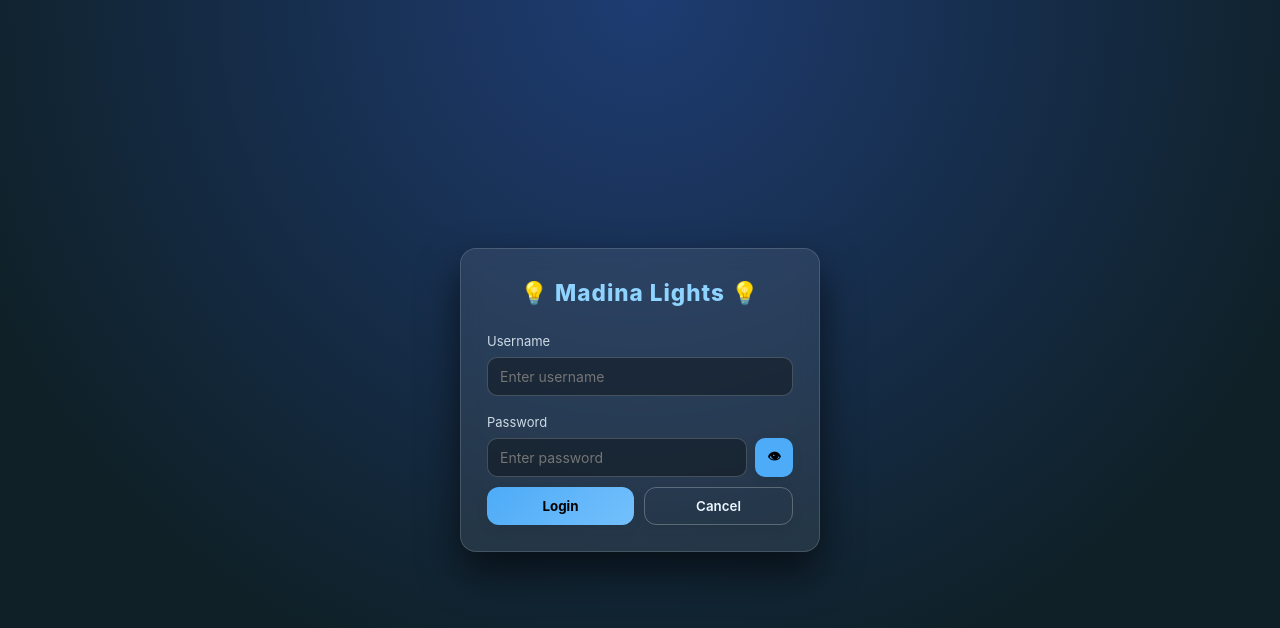
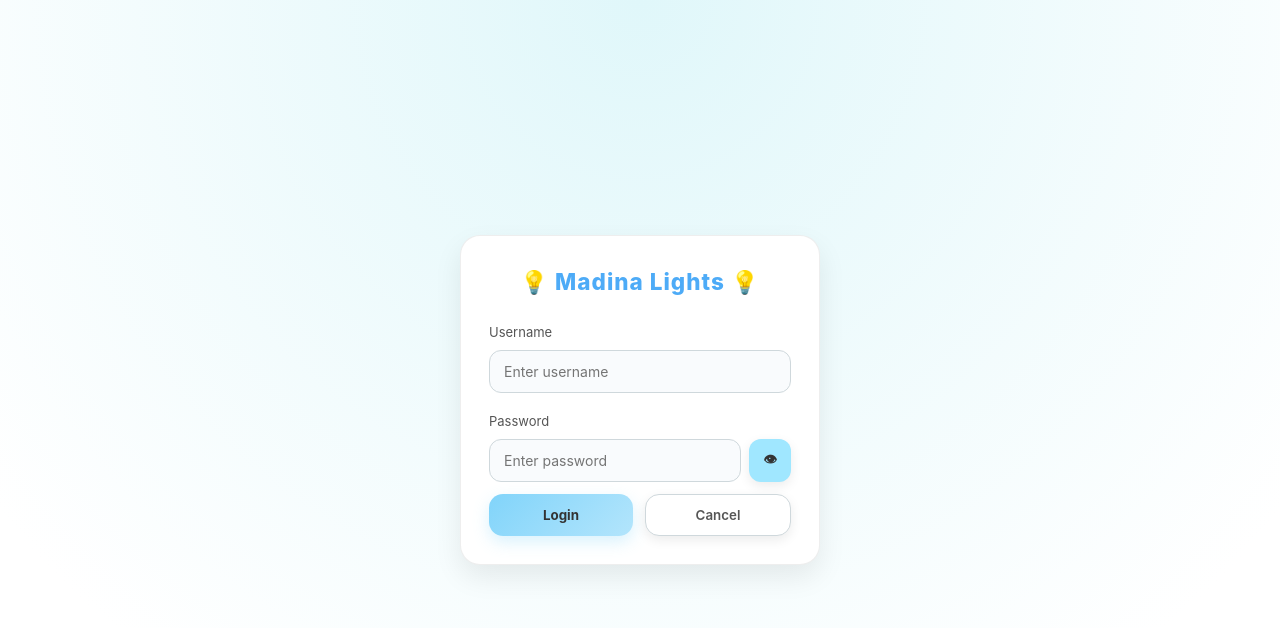
Before and after one commit to faizanyounusrcmemon-blip/madina-lights-software, a React (Vite) app: page / in a window 1280 px wide. Shown: the top 628 px of the page. Built offline with nearby package versions, Linux system fonts and the light colour scheme; no server answers; the HTML template or start-up script is replaced by a standard one.

Commit message:
Update Login.jsx

```diff
--- a/src/pages/Login.jsx
+++ b/src/pages/Login.jsx
@@ -41,7 +41,7 @@ export default function Login({ onLogin }) {
       manage_users: !!data.manage_users,
       stock_report: !!data.stock_report,
       sale_report: !!data.sale_report,
-      monthly_report: !!data.monthly_report
+      monthly_report: !!data.monthly_report,
     };
 
     sessionStorage.setItem("user", JSON.stringify(userObj));
@@ -63,55 +63,55 @@ export default function Login({ onLogin }) {
         alignItems: "center",
         justifyContent: "center",
         background:
-          "radial-gradient(circle at top, #1e3c72, #0f2027 70%)",
+          "radial-gradient(circle at top, #e0f7fa, #ffffff 80%)",
       }}
     >
       <form
         onSubmit={handleLogin}
         style={{
           width: 360,
-          padding: 26,
-          borderRadius: 16,
-          background: "rgba(255,255,255,0.08)",
-          backdropFilter: "blur(10px)",
-          boxShadow: "0 20px 40px rgba(0,0,0,0.6)",
-          border: "1px solid rgba(255,255,255,0.15)",
-          color: "#eaf6ff",
+          padding: 28,
+          borderRadius: 20,
+          background: "#ffffff",
+          boxShadow: "0 12px 28px rgba(0,0,0,0.08)",
+          border: "1px solid rgba(200,200,200,0.3)",
+          color: "#333",
         }}
       >
         <h2
           style={{
             margin: 0,
-            marginBottom: 18,
+            marginBottom: 20,
             textAlign: "center",
             fontWeight: 800,
             letterSpacing: 1,
-            color: "#8fd3ff",
+            color: "#4dabf7",
           }}
         >
           💡 Madina Lights 💡
         </h2>
 
-        <label style={{ fontSize: 13, opacity: 0.85 }}>Username</label>
+        <label style={{ fontSize: 13, color: "#555" }}>Username</label>
         <input
           value={username}
           onChange={(e) => setUsername(e.target.value)}
           placeholder="Enter username"
           style={{
             width: "100%",
-            padding: "10px 12px",
-            borderRadius: 10,
-            marginTop: 4,
-            marginBottom: 14,
-            border: "1px solid rgba(255,255,255,0.2)",
-            background: "rgba(0,0,0,0.35)",
-            color: "#fff",
+            padding: "12px 14px",
+            borderRadius: 12,
+            marginTop: 6,
+            marginBottom: 16,
+            border: "1px solid #cfd8dc",
+            background: "#f9fbfd",
+            color: "#333",
             outline: "none",
+            transition: "all 0.3s ease",
           }}
         />
 
-        <label style={{ fontSize: 13, opacity: 0.85 }}>Password</label>
-        <div style={{ display: "flex", gap: 8, marginTop: 4 }}>
+        <label style={{ fontSize: 13, color: "#555" }}>Password</label>
+        <div style={{ display: "flex", gap: 8, marginTop: 6 }}>
           <input
             type={showPw ? "text" : "password"}
             value={password}
@@ -119,25 +119,27 @@ export default function Login({ onLogin }) {
             placeholder="Enter password"
             style={{
               flex: 1,
-              padding: "10px 12px",
-              borderRadius: 10,
-              border: "1px solid rgba(255,255,255,0.2)",
-              background: "rgba(0,0,0,0.35)",
-              color: "#fff",
+              padding: "12px 14px",
+              borderRadius: 12,
+              border: "1px solid #cfd8dc",
+              background: "#f9fbfd",
+              color: "#333",
               outline: "none",
+              transition: "all 0.3s ease",
             }}
           />
           <button
             type="button"
             onClick={() => setShowPw((v) => !v)}
             style={{
-              padding: "0 12px",
-              borderRadius: 10,
+              padding: "0 14px",
+              borderRadius: 12,
               border: "none",
-              background: "#4dabf7",
-              color: "#000",
+              background: "#a0e7ff",
+              color: "#333",
               fontWeight: 600,
               cursor: "pointer",
+              transition: "all 0.3s ease",
             }}
           >
             {showPw ? "🙈" : "👁"}
@@ -147,29 +149,32 @@ export default function Login({ onLogin }) {
         {msg && (
           <div
             style={{
-              marginTop: 12,
-              marginBottom: 12,
+              marginTop: 14,
+              marginBottom: 14,
               fontSize: 14,
-              color: msg.startsWith("✅") ? "#9fffb0" : "#ff9f9f",
+              color: msg.startsWith("✅") ? "#4caf50" : "#f44336",
               textAlign: "center",
+              fontWeight: 600,
             }}
           >
             {msg}
           </div>
         )}
 
-        <div style={{ display: "flex", gap: 10, marginTop: 10 }}>
+        <div style={{ display: "flex", gap: 12, marginTop: 12 }}>
           <button
             type="submit"
             style={{
               flex: 1,
-              padding: "10px",
-              borderRadius: 12,
+              padding: "12px 0",
+              borderRadius: 14,
               border: "none",
-              background: "linear-gradient(135deg,#4dabf7,#74c0fc)",
-              color: "#000",
+              background: "linear-gradient(135deg,#81d4fa,#b3e5fc)",
+              color: "#333",
               fontWeight: 700,
               cursor: "pointer",
+              boxShadow: "0 6px 16px rgba(129,212,250,0.3)",
+              transition: "all 0.3s ease",
             }}
           >
             Login
@@ -180,12 +185,13 @@ export default function Login({ onLogin }) {
             onClick={handleCancel}
             style={{
               flex: 1,
-              padding: "10px",
-              borderRadius: 12,
-              border: "1px solid rgba(255,255,255,0.25)",
-              background: "transparent",
-              color: "#eaf6ff",
+              padding: "12px 0",
+              borderRadius: 14,
+              border: "1px solid #cfd8dc",
+              background: "#ffffff",
+              color: "#555",
               cursor: "pointer",
+              transition: "all 0.3s ease",
             }}
           >
             Cancel
```
